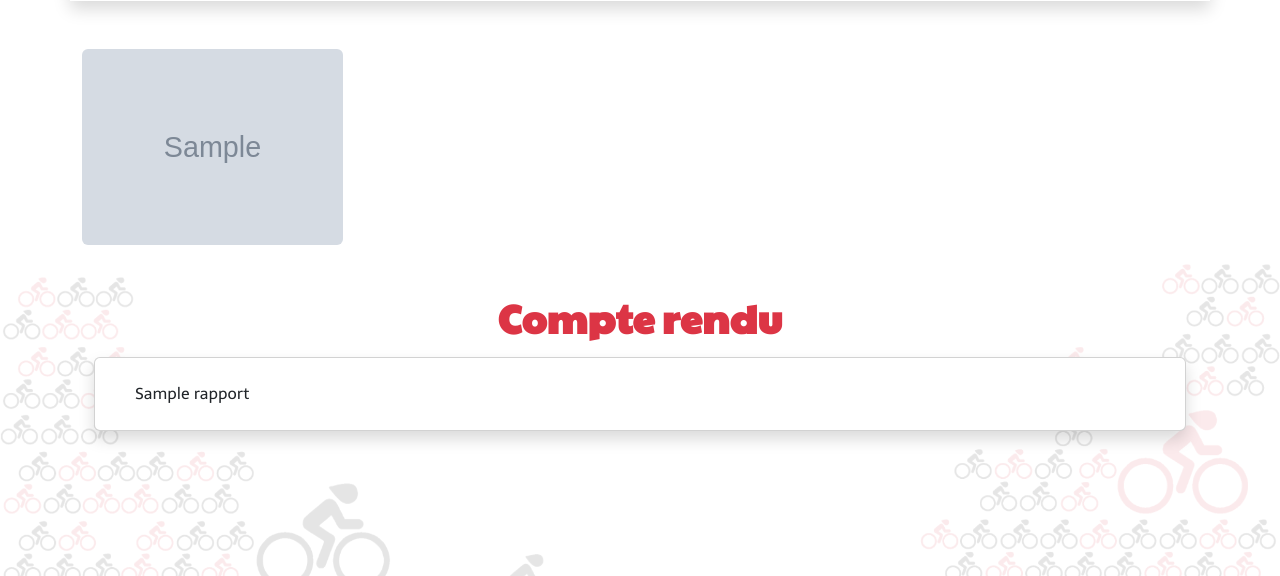
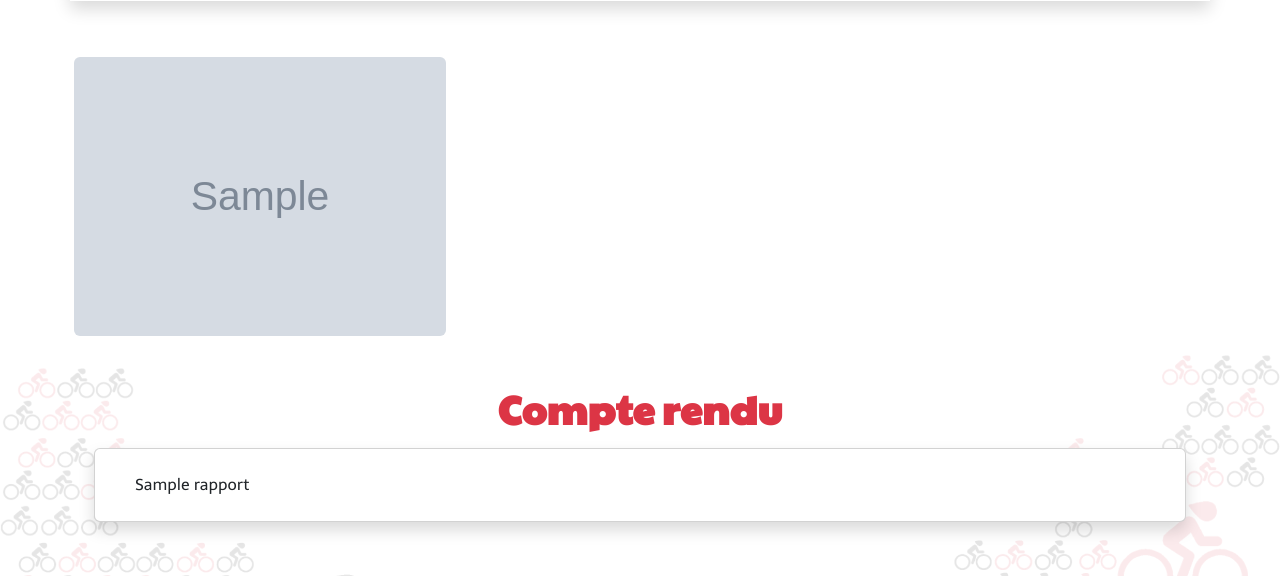
Before and after one commit to WildCodeSchool/2022-09-php-orleans-project-papys45, a PHP site: template src/View/DetailRoute/detailRoute.html.twig in a window 1280 px wide. Shown: the part 2212-2788 px from the top of the page. Run offline with PHP 8.4, Linux system fonts and the light colour scheme; the template is opened without the code that fills it: most values are stand-ins (such as "Sample title", 1, 10 or a date in 2020); grey boxes marked "Sample" are stand-in pictures; some libraries are stand-ins or nearby versions.

Commit message:
fix class image

```diff
--- a/src/View/DetailRoute/detailRoute.html.twig
+++ b/src/View/DetailRoute/detailRoute.html.twig
@@ -135,7 +135,7 @@
 
 		<div class="row">
 			{% for index, photo in photos %}
-				<div class="d-flex flex-wrap wrap gap-2 w-25 h-25">
+				<div class="col-4 g-2">
 					<img src="uploads/{{ photo }}" class=" rounded gallery1" alt="photo d'une sortie"/>
 				</div>
 			{% endfor %}
@@ -150,9 +150,8 @@
 				<div class="card-body">
 					<p class="card-text px-4 py-2 text-start">
 						{{route.rapport|nl2br}}</p>
-					</div>
 				</div>
 			</div>
 		</div>
-	{% endif %}
-{% endblock %}
+	</div>
+{% endif %}{% endblock %}
```
